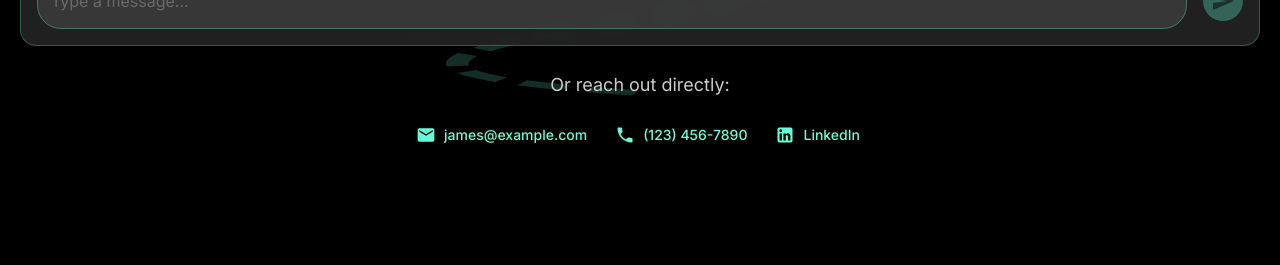
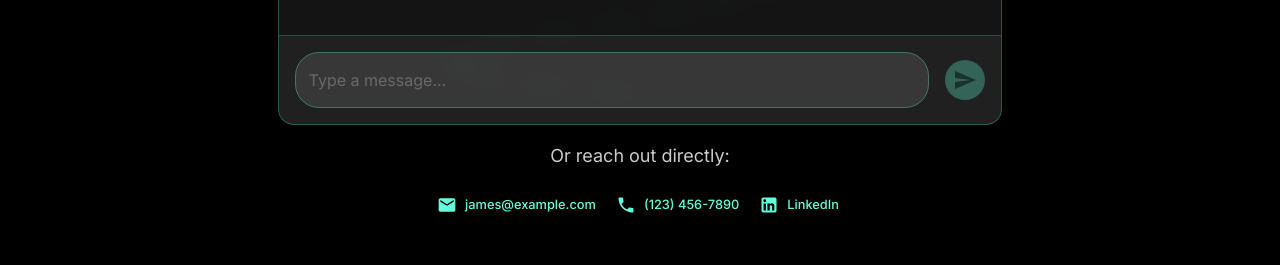
Before and after one commit to jamescaldwell82/portfolioSite2025, a React (Vite) app in the folder my-app/: page /contact in a window 1280 px wide. Shown: the part 687-952 px from the top of the page. Built offline with nearby package versions, Linux system fonts and the light colour scheme; no server answers.

Commit message:
Updated contact stylings

```diff
--- a/my-app/src/pages/Contact.tsx
+++ b/my-app/src/pages/Contact.tsx
@@ -5,7 +5,6 @@ import {
   TextField,
   Button,
   Paper,
-  Container,
   Avatar,
   Chip,
   Stack,
@@ -324,18 +323,27 @@ const Contact: React.FC = () => {
 
   return (
     <PageLayout>
-      <Container maxWidth="md" sx={{ py: 4 }}>
+      <Box sx={{
+        height: '100vh',
+        display: 'flex',
+        flexDirection: 'column',
+        px: { xs: 1, sm: 2 },
+        py: { xs: 1, sm: 2 }
+      }}>
         <Paper
           elevation={0}
           sx={{
-            height: '70vh',
+            flex: 1,
             display: 'flex',
             flexDirection: 'column',
             bgcolor: 'rgba(26, 26, 26, 0.8)',
             backdropFilter: 'blur(10px)',
             border: '1px solid rgba(100, 255, 218, 0.3)',
             borderRadius: '16px',
-            overflow: 'hidden'
+            overflow: 'hidden',
+            minHeight: 0, // Important for flex child with scroll
+            width: { xs: '100%', md: '75%', lg: '60%' },
+            mx: 'auto' // Center the chat window
           }}
         >
           {/* Chat Header */}
@@ -637,27 +645,27 @@ const Contact: React.FC = () => {
         </Paper>
 
         {/* Contact Info Footer */}
-        <Box sx={{ mt: 3, textAlign: 'center' }}>
-          <Typography variant="body2" sx={{ color: '#ccc', mb: 2 }}>
+        <Box sx={{ py: 2, textAlign: 'center' }}>
+          <Typography variant="body2" sx={{ color: '#ccc', mb: 1 }}>
             Or reach out directly:
           </Typography>
           <Stack
             direction={{ xs: 'column', sm: 'row' }}
-            spacing={2}
+            spacing={1}
             justifyContent="center"
             alignItems="center"
           >
             <Button
               startIcon={<EmailIcon />}
               href="mailto:james@example.com"
-              sx={{ color: '#64ffda' }}
+              sx={{ color: '#64ffda', fontSize: '0.8rem' }}
             >
               james@example.com
             </Button>
             <Button
               startIcon={<PhoneIcon />}
               href="tel:+1234567890"
-              sx={{ color: '#64ffda' }}
+              sx={{ color: '#64ffda', fontSize: '0.8rem' }}
             >
               (123) 456-7890
             </Button>
@@ -665,13 +673,13 @@ const Contact: React.FC = () => {
               startIcon={<LinkedInIcon />}
               href="https://linkedin.com/in/jamescaldwell"
               target="_blank"
-              sx={{ color: '#64ffda' }}
+              sx={{ color: '#64ffda', fontSize: '0.8rem' }}
             >
               LinkedIn
             </Button>
           </Stack>
         </Box>
-      </Container>
+      </Box>
     </PageLayout>
   );
 };
```
